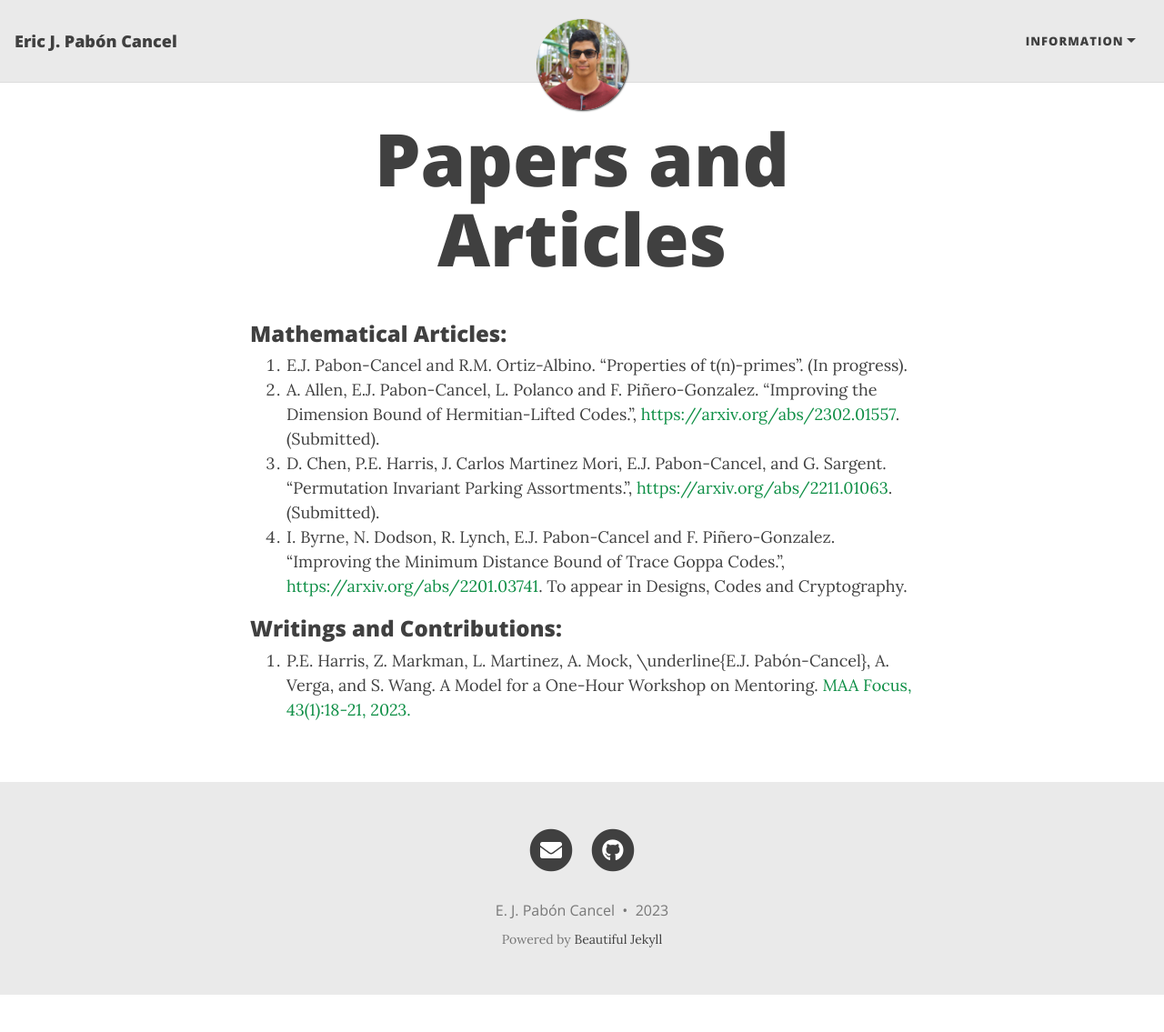
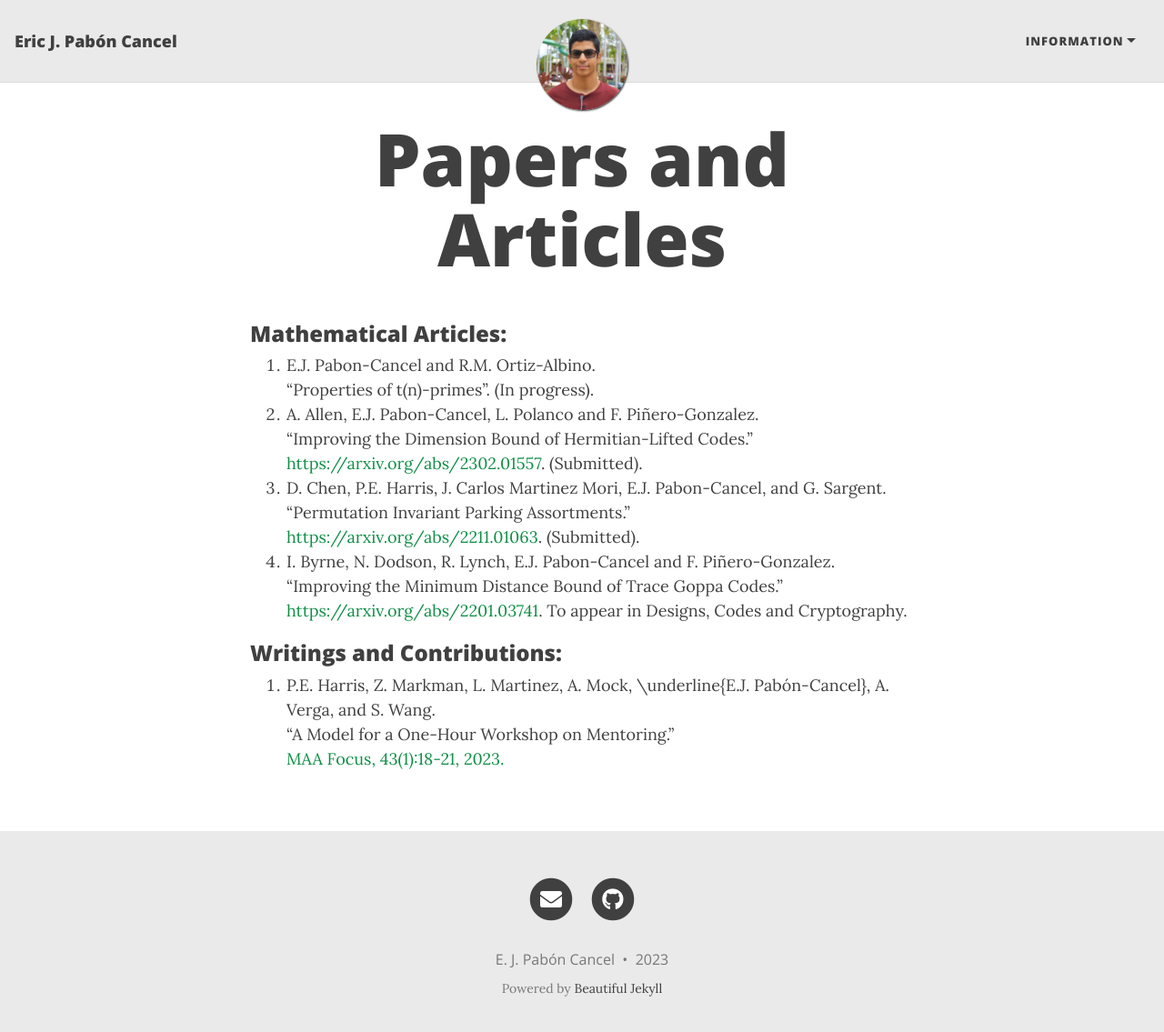
Before and after one commit to ejpaboncancel/ejpaboncancel-old.github.io, a Jekyll site: the page built from papers.md, in a window 1280 px wide and 1148 px high. Shown: the top 1135 px of the window at 91% size. Built offline with Jekyll 4.4.1, drawn with Linux system fonts in a browser that asks for light colours; nearby versions of some CDN libraries.

```diff
--- a/papers.md
+++ b/papers.md
@@ -5,11 +5,11 @@ title: Papers and Articles
 
 ### Mathematical Articles:
 
-1. E.J. Pabon-Cancel and R.M. Ortiz-Albino. "Properties of t(n)-primes". (In progress).
-2. A. Allen, E.J. Pabon-Cancel, L. Polanco and F. Piñero-Gonzalez. "Improving the Dimension Bound of Hermitian-Lifted Codes.", <a href="https://arxiv.org/abs/2302.01557"> https://arxiv.org/abs/2302.01557<a/>. (Submitted).
-3. D. Chen, P.E. Harris, J. Carlos Martinez Mori, E.J. Pabon-Cancel, and G. Sargent. "Permutation Invariant Parking Assortments.", <a href="https://arxiv.org/abs/2211.01063"> https://arxiv.org/abs/2211.01063</a>. (Submitted).
-4. I. Byrne, N. Dodson, R. Lynch, E.J. Pabon-Cancel and F. Piñero-Gonzalez. “Improving the Minimum Distance Bound of Trace Goppa Codes.”, <a href="https://arxiv.org/abs/2201.03741"> https://arxiv.org/abs/2201.03741</a>. To appear in Designs, Codes and Cryptography.
+1. E.J. Pabon-Cancel and R.M. Ortiz-Albino. <br> "Properties of t(n)-primes". (In progress).
+2. A. Allen, E.J. Pabon-Cancel, L. Polanco and F. Piñero-Gonzalez. <br> "Improving the Dimension Bound of Hermitian-Lifted Codes." <br> <a href="https://arxiv.org/abs/2302.01557"> https://arxiv.org/abs/2302.01557<a/>. (Submitted).
+3. D. Chen, P.E. Harris, J. Carlos Martinez Mori, E.J. Pabon-Cancel, and G. Sargent. <br> "Permutation Invariant Parking Assortments." <br> <a href="https://arxiv.org/abs/2211.01063"> https://arxiv.org/abs/2211.01063</a>. (Submitted).
+4. I. Byrne, N. Dodson, R. Lynch, E.J. Pabon-Cancel and F. Piñero-Gonzalez. <br> “Improving the Minimum Distance Bound of Trace Goppa Codes.” <br> <a href="https://arxiv.org/abs/2201.03741"> https://arxiv.org/abs/2201.03741</a>. To appear in Designs, Codes and Cryptography.
 
 ### Writings and Contributions:
 
-1. P.E. Harris, Z. Markman, L. Martinez, A. Mock, \underline{E.J. Pabón-Cancel}, A. Verga, and S. Wang. A Model for a One-Hour Workshop on Mentoring. <a href="http://digitaleditions.walsworthprintgroup.com/publication/?m=7656&i=782706&p=18&ver=html5"> MAA Focus, 43(1):18-21, 2023.<a/>
+1. P.E. Harris, Z. Markman, L. Martinez, A. Mock, \underline{E.J. Pabón-Cancel}, A. Verga, and S. Wang. <br> "A Model for a One-Hour Workshop on Mentoring." <br> <a href="http://digitaleditions.walsworthprintgroup.com/publication/?m=7656&i=782706&p=18&ver=html5"> MAA Focus, 43(1):18-21, 2023.<a/>
```
